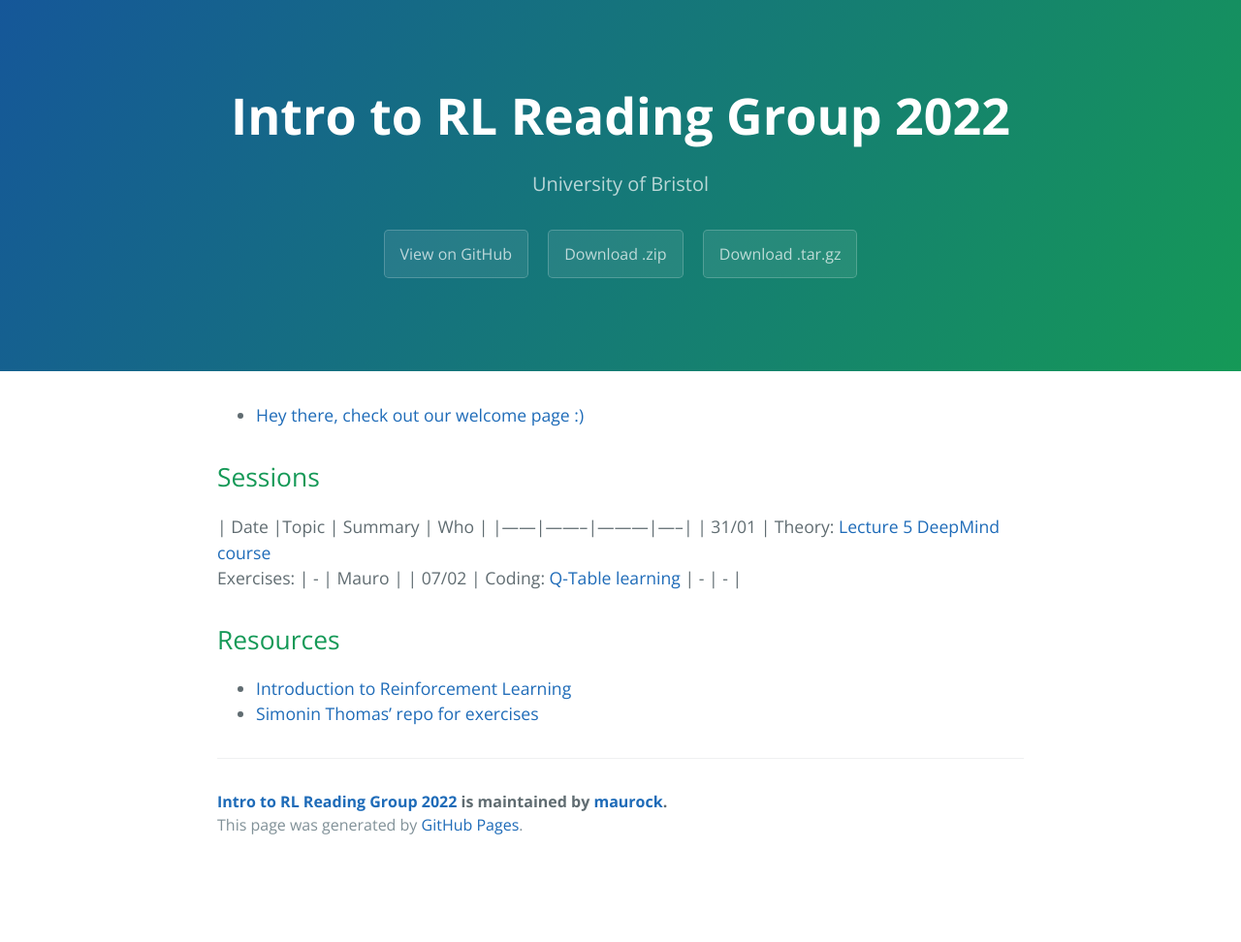
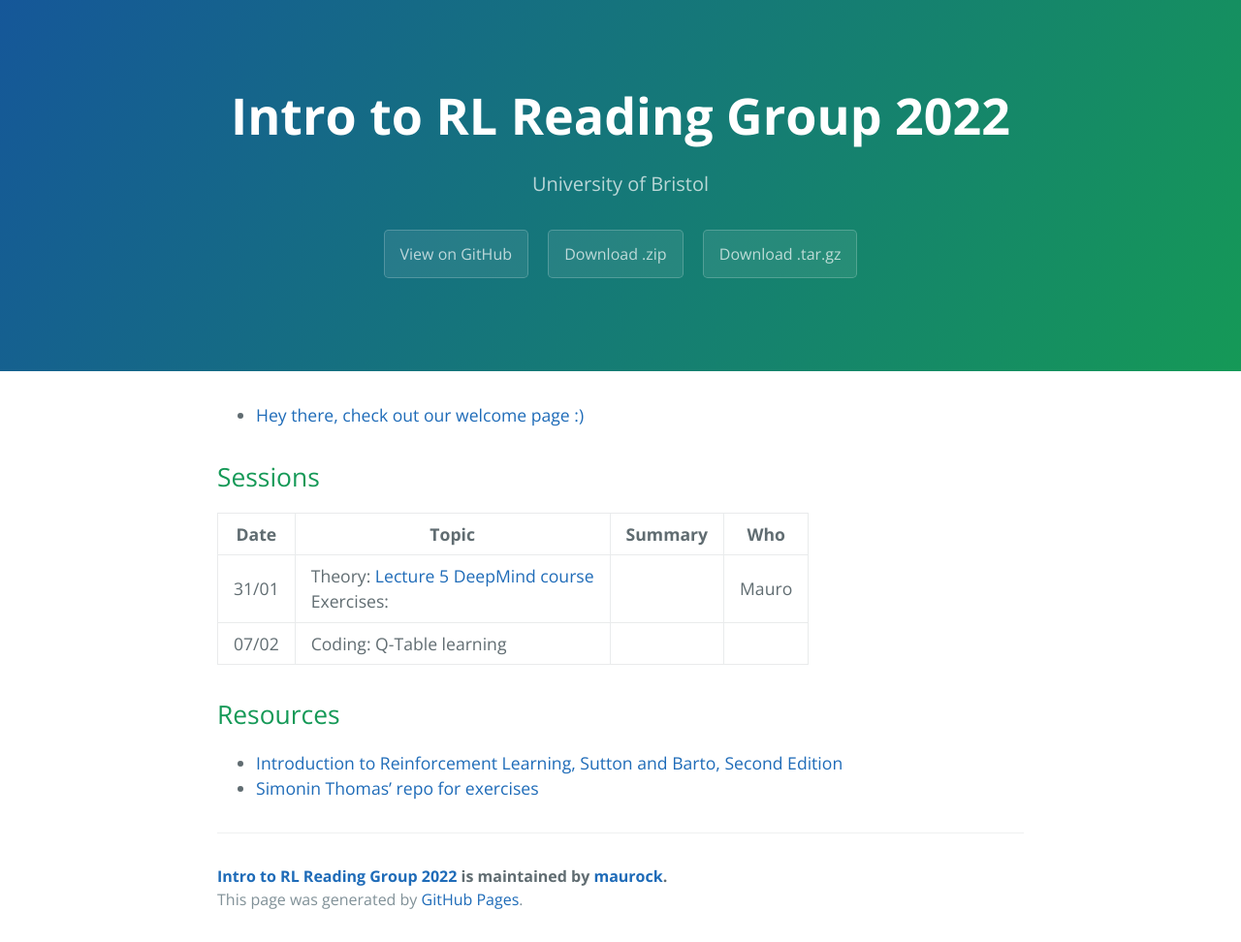
Before and after one commit to Reinforcement-Learning-Intro/Reinforcement-Learning-Intro.github.io, a Jekyll site: the page built from index.md, in a window 1280 px wide. Shown: the whole page at 97% size. Built offline with Jekyll 4.4.1, drawn with Linux system fonts in a browser that asks for light colours; before the commit the page ends 900 px from its top, so only the background shows below that.

```diff
--- a/index.md
+++ b/index.md
@@ -6,12 +6,13 @@ title: {{ site.name }}
 - [Hey there, check out our welcome page :)]({% post_url 2022-01-24-welcome %})
 
 ## Sessions
+
 | Date |Topic   | Summary | Who |
 |------|--------|---------|-----|
-| 31/01 | Theory: [Lecture 5 DeepMind course](https://www.youtube.com/watch?v=t9uf9cuogBo&list=PLqYmG7hTraZDVH599EItlEWsUOsJbAodm&index=6) <br> Exercises: | - | Mauro |
-| 07/02 | Coding: [Q-Table learning]() | -  | - |
+| 31/01 | Theory: [Lecture 5 DeepMind course](https://www.youtube.com/watch?v=t9uf9cuogBo&list=PLqYmG7hTraZDVH599EItlEWsUOsJbAodm&index=6) <br> Exercises: |  | Mauro |
+| 07/02 | Coding: Q-Table learning |  |  |
 
 
 ## Resources
-- [Introduction to Reinforcement Learning](http://incompleteideas.net/book/bookdraft2017nov5.pdf)
+- [Introduction to Reinforcement Learning, Sutton and Barto, Second Edition](http://incompleteideas.net/book/bookdraft2017nov5.pdf)
 - [Simonin Thomas' repo for exercises](https://simoninithomas.github.io/Deep_reinforcement_learning_Course/)
```
